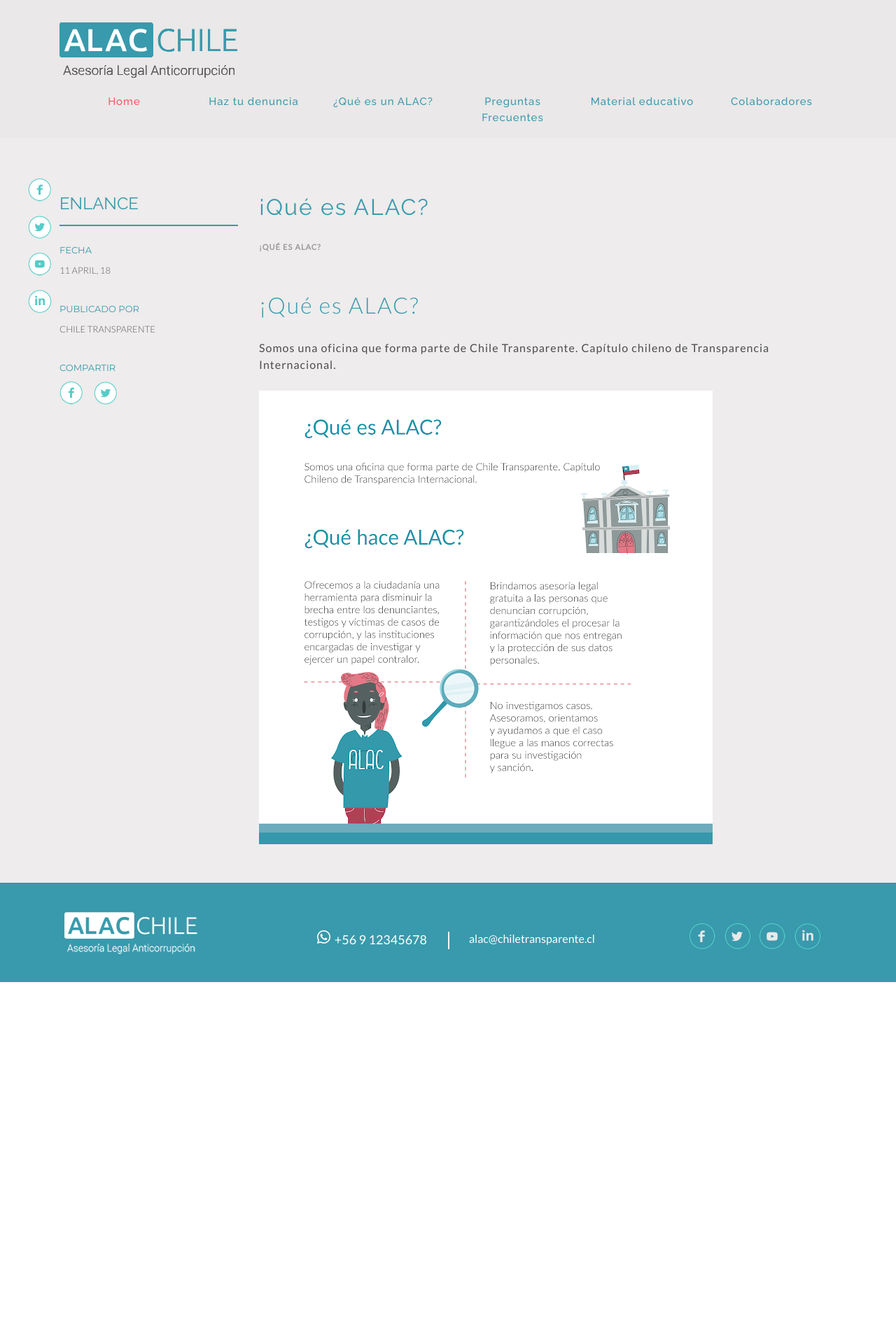
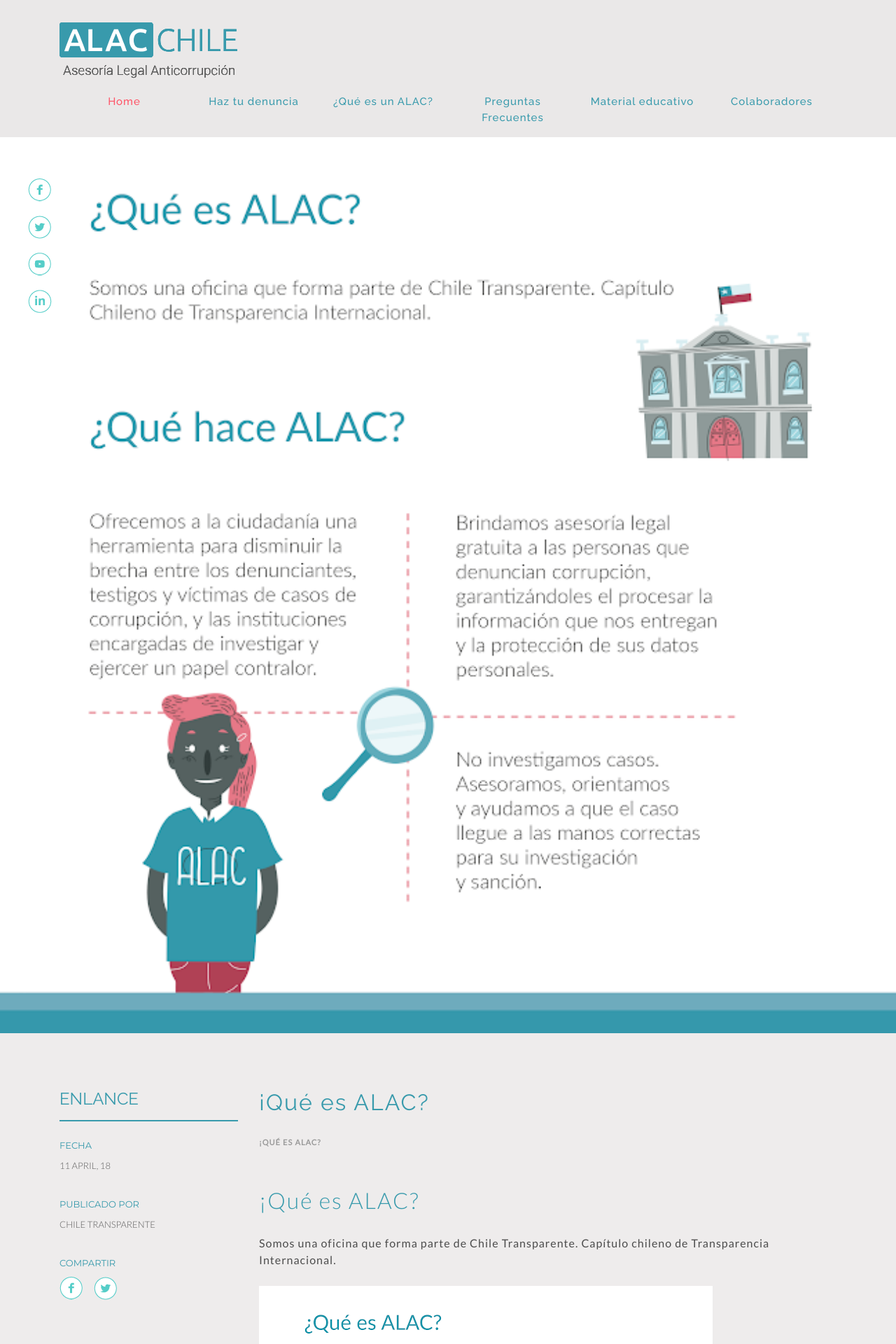
Before and after one commit to taniaadmin2020/denunciacorrupcion.github.io, a Jekyll site: the page built from _material_educativo/2018-04-11-que-es-alac.md, in a window 1280 px wide. Shown: the top 1920 px of the page at 70% size. Built offline with Jekyll 4.4.1, drawn with Linux system fonts in a browser that asks for light colours; before the commit the page ends 1403 px from its top, so only the background shows below that.

Commit message:
Update 2018-04-11-que-es-alac.md

```diff
--- a/_material_educativo/2018-04-11-que-es-alac.md
+++ b/_material_educativo/2018-04-11-que-es-alac.md
@@ -7,6 +7,7 @@
 title: ¡Qué es ALAC?
 description: ¡Qué es ALAC?
 permalink: que-es-alac
+img_related: /assets/material_educativo_1.png
 ---
 ## ¡Qué es ALAC?
 
```
